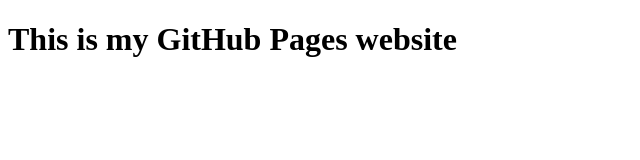
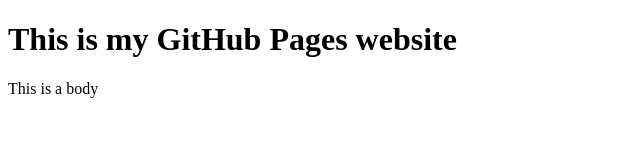
Before and after one commit to terosenb/terosenb-github.io, a plain HTML site: page index.html in a window 1280 px wide. Shown: the whole page, without its empty margins (0-640 px from the left). Drawn offline with Linux system fonts and the light colour scheme.

Commit message:
Test update

```diff
--- a/index.html
+++ b/index.html
@@ -7,5 +7,6 @@
     </head>
     <body>
         <h1>This is my GitHub Pages website</h1>
+        This is a body
     </body>
 </html>
```
